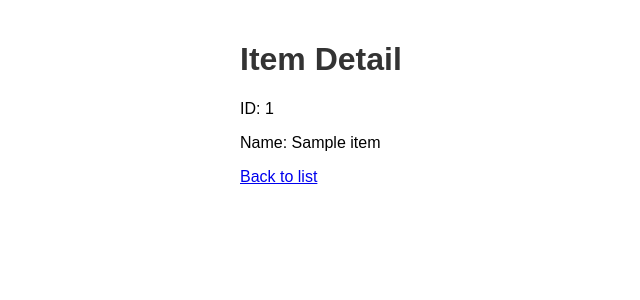
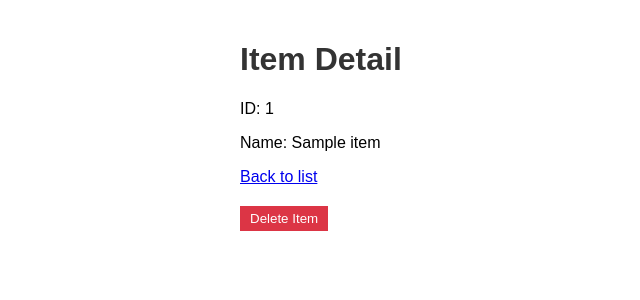
Before and after one commit to insightcivic/llminside, a FastAPI app: page /items/1 in a window 1280 px wide. Shown: the top 300 px of the page, without its empty margins (0-640 px from the left). Run offline with FastAPI, Linux system fonts and the light colour scheme; tables that the repository leaves empty hold one stand-in row (values such as "Sample post").

Commit message:
added delete functionality

```diff
--- a/main.py
+++ b/main.py
@@ -3,6 +3,7 @@ from dotenv import load_dotenv
 from fastapi import FastAPI, Depends, Request, Form, HTTPException
 from fastapi.templating import Jinja2Templates
 from fastapi.staticfiles import StaticFiles
+from fastapi.responses import RedirectResponse
 from sqlalchemy import create_engine, Column, Integer, String
 from sqlalchemy.ext.declarative import declarative_base
 from sqlalchemy.orm import sessionmaker, Session
@@ -66,8 +67,7 @@ async def create_item(request: Request, name: str = Form(...), db: Session = Dep
         db.commit()
         db.refresh(new_item)
         print(f"New item created: {new_item}")  # Debug print
-        items = db.query(Item).all()
-        return templates.TemplateResponse("index.html", {"request": request, "items": items})
+        return RedirectResponse(url="/", status_code=303)
     except Exception as e:
         print(f"Error in create_item: {str(e)}")
         return templates.TemplateResponse("error.html", {"request": request, "error": str(e)})
@@ -89,6 +89,23 @@ async def read_item(request: Request, item_id: int, db: Session = Depends(get_db
         print(f"Unexpected error in read_item: {str(e)}")
         return templates.TemplateResponse("error.html", {"request": request, "error": "An unexpected error occurred"}, status_code=500)
 
+@app.post("/items/{item_id}/delete")
+async def delete_item(request: Request, item_id: int, db: Session = Depends(get_db)):
+    try:
+        item = db.query(Item).filter(Item.id == item_id).first()
+        if item is None:
+            return templates.TemplateResponse("error.html", {"request": request, "error": "Item not found"}, status_code=404)
+        db.delete(item)
+        db.commit()
+        print(f"Item deleted: {item}")  # Debug print
+        return RedirectResponse(url="/", status_code=303)
+    except SQLAlchemyError as e:
+        print(f"Database error in delete_item: {str(e)}")
+        return templates.TemplateResponse("error.html", {"request": request, "error": "Database error occurred"}, status_code=500)
+    except Exception as e:
+        print(f"Unexpected error in delete_item: {str(e)}")
+        return templates.TemplateResponse("error.html", {"request": request, "error": "An unexpected error occurred"}, status_code=500)
+
 if __name__ == "__main__":
     import uvicorn
     uvicorn.run(app, host="0.0.0.0", port=8000)
--- a/static/styles.css
+++ b/static/styles.css
@@ -38,3 +38,11 @@ button {
 button:hover {
     background-color: #0056b3;
 }
+
+.delete-btn {
+    background-color: #dc3545;
+}
+
+.delete-btn:hover {
+    background-color: #c82333;
+}
--- a/templates/item_detail.html
+++ b/templates/item_detail.html
@@ -11,5 +11,8 @@
     <p>ID: {{ item.id }}</p>
     <p>Name: {{ item.name }}</p>
     <a href="/">Back to list</a>
+    <form action="/items/{{ item.id }}/delete" method="post" style="margin-top: 20px;">
+        <button type="submit" class="delete-btn">Delete Item</button>
+    </form>
 </body>
 </html>
```
